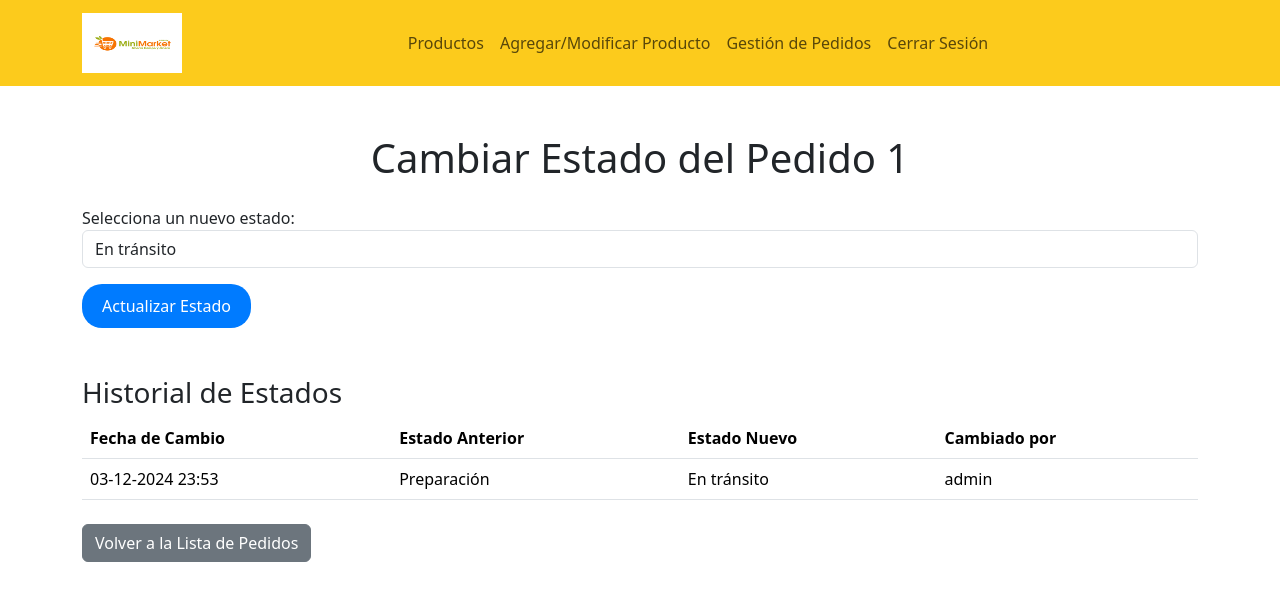
After one commit to Magn00/Minimarket-IdS, a Django app: page /pedido/1/cambiar_estado/ in a window 1280 px wide. The commit adds this page. Shown: the top 601 px of the page. Run offline with Django 5.2, Linux system fonts and the light colour scheme; a user stored in the database is signed in; data comes from the database, SQL or seed files in the repository; both versions use the stored data as it was after the commit; some libraries are stand-ins or nearby versions.

Commit message:
HU21 vistas,models,templates y urls cambio-estado

```diff
--- a/core/models.py
+++ b/core/models.py
@@ -1,9 +1,9 @@
+from django.conf import settings
 from django.db import models
 
 
 
 from django.contrib.auth.models import AbstractUser
-
 
 class Usuario(AbstractUser):
     PREGUNTAS_RECUPERACION = [
@@ -31,19 +31,6 @@ class Usuario(AbstractUser):
     USERNAME_FIELD = 'correo'  # Usa 'correo' para autenticación
     REQUIRED_FIELDS = ['username', 'nombre', 'rol']  # 'username' sigue siendo obligatorio
 
-
-
-
-
-
-
-
-
-
-
-
-
-
 class Producto(models.Model):
     nombre = models.CharField(max_length=100)
     descripcion = models.TextField()
@@ -55,15 +42,23 @@ class Producto(models.Model):
         return f"[ID: {self.id}] {self.nombre}"
 
 class Pedido(models.Model):
+    ESTADOS = [
+        ('PRE', 'Preparación'),
+        ('TRA', 'En tránsito'),
+        ('ENT', 'Entregado'),
+        ('CAN', 'Cancelado'),
+    ]
+
     nombre_cliente = models.CharField(max_length=100)
     direccion_envio = models.CharField(max_length=255)
     correo_electronico = models.EmailField()
-    productos = models.ManyToManyField(Producto, through='DetallePedido')
+    productos = models.ManyToManyField('Producto', through='DetallePedido')
     total = models.DecimalField(max_digits=10, decimal_places=2)
     fecha_pedido = models.DateTimeField(auto_now_add=True)
+    estado = models.CharField(max_length=3, choices=ESTADOS, default='PRE')  # Campo de estado
 
     def __str__(self):
-        return f"Pedido {self.id} - {self.nombre_cliente}"
+        return f"Pedido {self.id} - {self.nombre_cliente} - Estado: {self.get_estado_display()}"
 
 class DetallePedido(models.Model):
     pedido = models.ForeignKey(Pedido, on_delete=models.CASCADE)
@@ -72,3 +67,13 @@ class DetallePedido(models.Model):
 
     def __str__(self):
         return f"{self.producto.nombre} - Cantidad: {self.cantidad}"
+
+class HistorialEstadoPedido(models.Model):
+    pedido = models.ForeignKey(Pedido, on_delete=models.CASCADE, related_name='historial_estados')
+    estado_anterior = models.CharField(max_length=3, choices=Pedido.ESTADOS)
+    estado_nuevo = models.CharField(max_length=3, choices=Pedido.ESTADOS)
+    fecha_cambio = models.DateTimeField(auto_now_add=True)
+    usuario = models.ForeignKey(settings.AUTH_USER_MODEL, on_delete=models.SET_NULL, null=True, blank=True)  # Actualizado
+
+    def __str__(self):
+        return f"Historial Pedido {self.pedido.id} - {self.get_estado_anterior_display()} a {self.get_estado_nuevo_display()} por {self.usuario}"
--- a/core/templates/core/base.html
+++ b/core/templates/core/base.html
@@ -22,36 +22,25 @@
             <div class="collapse navbar-collapse" id="navbarNav">
                 <ul class="navbar-nav mx-auto">
                     <li class="nav-item">
-                        <a class="nav-link" href="{%url 'lista_productos'%}">Productos</a>
+                        <a class="nav-link" href="{% url 'lista_productos' %}">Productos</a>
                     </li>
+                    {% if user.is_staff %}
                     <li class="nav-item">
-                        {% if user.is_authenticated %}
-                            <a class="nav-link" href="{% url 'agregar_producto' %}">Agregar/Modificar Producto</a>
-                        {% endif %}
+                        <a class="nav-link" href="{% url 'agregar_producto' %}">Agregar/Modificar Producto</a>
                     </li>
+                    {% if user.is_staff %} <!-- Sólo para administradores -->
                     <li class="nav-item">
-                        <a class="nav-link" href="{% url 'ver_carrito' %}">
-                            Ver Carrito
-                            <svg xmlns="http://www.w3.org/2000/svg" width="30" height="30" fill="currentColor" class="bi bi-cart3" viewBox="0 0 16 16">
-                                <path d="M0 1.5A.5.5 0 0 1 .5 1H2a.5.5 0 0 1 .485.379L2.89 3H14.5a.5.5 0 0 1 .49.598l-1 5a.5.5 0 0 1-.465.401l-9.397.472L4.415 11H13a.5.5 0 0 1 0 1H4a.5.5 0 0 1-.491-.408L2.01 3.607 1.61 2H.5a.5.5 0 0 1-.5-.5M3.102 4l.84 4.479 9.144-.459L13.89 4zM5 12a2 2 0 1 0 0 4 2 2 0 0 0 0-4m7 0a2 2 0 1 0 0 4 2 2 0 0 0 0-4m-7 1a1 1 0 1 1 0 2 1 1 0 0 1 0-2m7 0a1 1 0 1 1 0 2 1 1 0 0 1 0-2"/>
-                            </svg>
-                        </a>
+                        <a class="nav-link" href="{% url 'lista_pedidos' %}">Gestión de Pedidos</a>
                     </li>
-
+                    {% endif %}
                     <li class="nav-item">
-                        {% if user.is_authenticated %}
-                            <form method="POST" action="{% url 'logout' %}" style="display: inline;">
-                                {% csrf_token %}
-                                <button type="submit" class="btn btn-link nav-link" style="padding: 0; text-decoration: none; color: inherit;">
-                                    Cerrar Sesión
-                                </button>
-                            </form>
-                        {% else %}
-                            <a class="nav-link" href="{% url 'login' %}">Iniciar Sesion</a>
-                        {% endif %}
+                        <a class="nav-link" href="{% url 'logout' %}">Cerrar Sesión</a>
                     </li>
-
-
+                    {% else %}
+                    <li class="nav-item">
+                        <a class="nav-link" href="{% url 'login' %}">Iniciar Sesión</a>
+                    </li>
+                    {% endif %}
                 </ul>
             </div>
         </div>
--- /dev/null
+++ b/core/templates/core/cambiar_estado_pedido.html
@@ -0,0 +1,62 @@
+{% extends 'core/base.html' %}
+
+{% block main %}
+<div class="container mt-5">
+    <h1 class="text-center">Cambiar Estado del Pedido {{ pedido.id }}</h1>
+
+    <!-- Mostrar mensajes de éxito o error -->
+    {% if messages %}
+    <div class="mt-3">
+        {% for message in messages %}
+        <div class="alert alert-{{ message.tags }}">
+            {{ message }}
+        </div>
+        {% endfor %}
+    </div>
+    {% endif %}
+
+    <!-- Formulario para cambiar estado -->
+    <form method="post" class="mt-4">
+        {% csrf_token %}
+        <div class="form-group">
+            <label for="estado">Selecciona un nuevo estado:</label>
+            <select name="estado" id="estado" class="form-control">
+                {% for key, value in pedido.ESTADOS %}
+                <option value="{{ key }}" {% if pedido.estado == key %}selected{% endif %}>
+                    {{ value }}
+                </option>
+                {% endfor %}
+            </select>
+        </div>
+        <button type="submit" class="btn btn-primary mt-3">Actualizar Estado</button>
+    </form>
+
+    <!-- Historial de cambios -->
+    <h3 class="mt-5">Historial de Estados</h3>
+    <table class="table">
+        <thead>
+            <tr>
+                <th>Fecha de Cambio</th>
+                <th>Estado Anterior</th>
+                <th>Estado Nuevo</th>
+                <th>Cambiado por</th>
+            </tr>
+        </thead>
+        <tbody>
+            {% for historial in pedido.historial_estados.all %}
+            <tr>
+                <td>{{ historial.fecha_cambio|date:"d-m-Y H:i" }}</td>
+                <td>{{ historial.get_estado_anterior_display }}</td>
+                <td>{{ historial.get_estado_nuevo_display }}</td>
+                <td>{{ historial.usuario.username|default:"Desconocido" }}</td>
+            </tr>
+            {% endfor %}
+        </tbody>
+    </table>
+
+    <!-- Botón para volver a la lista de pedidos -->
+    <div class="mt-4">
+        <a href="{% url 'lista_pedidos' %}" class="btn btn-secondary">Volver a la Lista de Pedidos</a>
+    </div>
+</div>
+{% endblock %}
--- a/core/urls.py
+++ b/core/urls.py
@@ -17,7 +17,9 @@ urlpatterns = [
     path('agregar_producto/', views.agregar_modificar_producto, name='agregar_producto'),
     path('modificar_producto/<int:producto_id>/', views.agregar_modificar_producto, name='modificar_producto'),
     path('borrar_producto/<int:producto_id>/', views.borrar_producto, name='borrar_producto'),
-
+    path('pedidos/', views.lista_pedidos, name='lista_pedidos'),
+    path('pedido/<int:pedido_id>/cambiar_estado/', views.cambiar_estado_pedido, name='cambiar_estado_pedido'),
+    path('pedido/<int:pedido_id>/', views.detalle_pedido, name='detalle_pedido'),
     path('registro/', registro, name='registro'),
     path('login/', LoginView.as_view(template_name='core/login.html'), name='login'),
     path('logout/', LogoutView.as_view(), name='logout'),
--- a/core/views.py
+++ b/core/views.py
@@ -1,5 +1,5 @@
 from django.shortcuts import render, redirect, get_object_or_404
-from .models import Producto
+from .models import Producto, HistorialEstadoPedido
 from reportlab.lib.pagesizes import A4
 from reportlab.lib import colors
 from reportlab.lib.styles import getSampleStyleSheet, ParagraphStyle
@@ -262,3 +262,34 @@ def generar_pdf_pedido(request, pedido_id):
     doc.build(elementos)
 
     return response
+
+def lista_pedidos(request):
+    pedidos = Pedido.objects.all().order_by('-fecha_pedido')  # Ordenar por fecha más reciente primero
+    return render(request, 'core/lista_pedidos.html', {'pedidos': pedidos})
+
+def detalle_pedido(request, pedido_id):
+    pedido = get_object_or_404(Pedido, id=pedido_id)
+    return render(request, 'core/detalle_pedido.html', {'pedido': pedido})
+
+@login_required
+def cambiar_estado_pedido(request, pedido_id):
+    pedido = get_object_or_404(Pedido, id=pedido_id)
+
+    if request.method == 'POST':
+        nuevo_estado = request.POST.get('estado')
+        if nuevo_estado in dict(Pedido.ESTADOS).keys() and nuevo_estado != pedido.estado:
+            # Crear un registro en el historial de cambio
+            HistorialEstadoPedido.objects.create(
+                pedido=pedido,
+                estado_anterior=pedido.estado,
+                estado_nuevo=nuevo_estado,
+                usuario=request.user  # Registrar el usuario que hace el cambio
+            )
+            # Actualizar el estado del pedido
+            pedido.estado = nuevo_estado
+            pedido.save()
+            messages.success(request, f"El estado del pedido {pedido.id} ha sido actualizado a {pedido.get_estado_display()}.")
+        else:
+            messages.error(request, "El estado seleccionado es inválido o no hay cambios.")
+
+    return render(request, 'core/cambiar_estado_pedido.html', {'pedido': pedido})
```
Also changed, not shown: core/forms.py (+9 -5 lines), core/templates/core/detalle_pedido.html (added, +41 -0 lines), core/templates/core/lista_pedidos.html (added, +37 -0 lines), core/migrations/0002_pedido_estado_historialestadopedido.py (added), core/migrations/0003_historialestadopedido_usuario.py (added), db.sqlite3.
